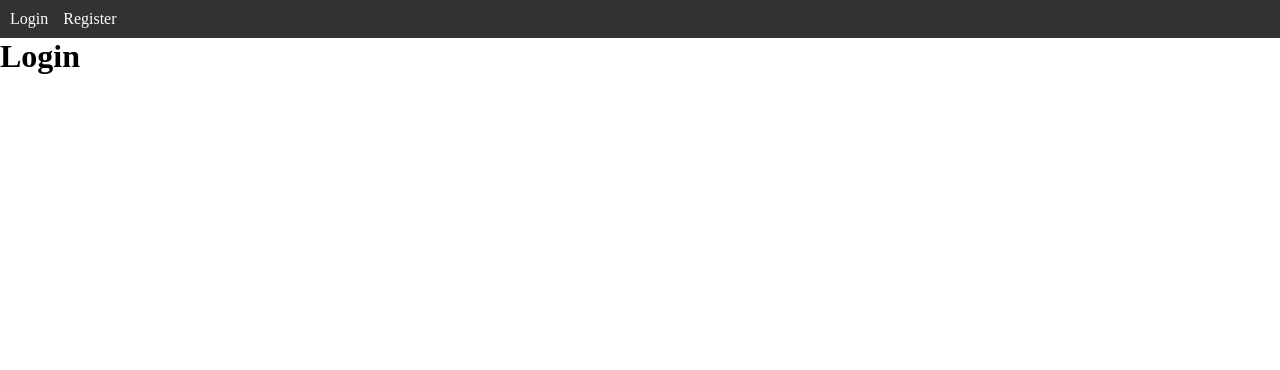
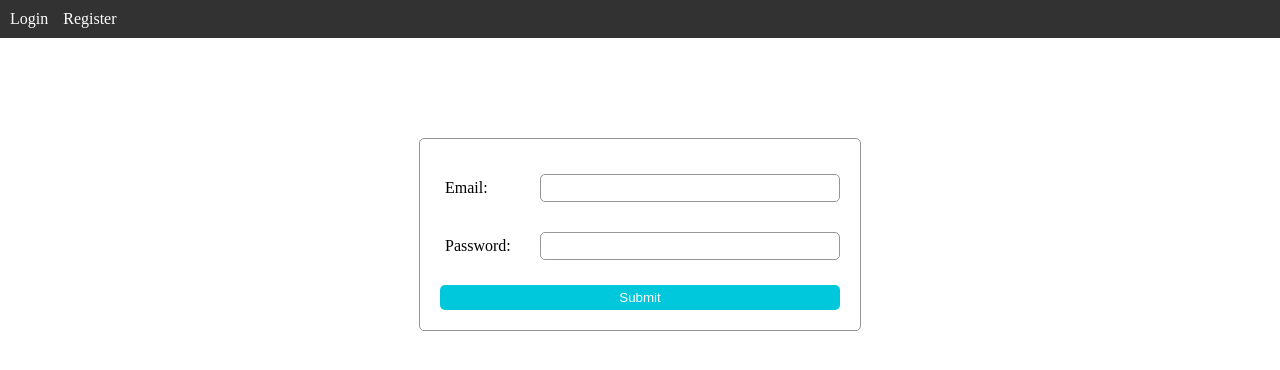
Before and after one commit to danilomacb/login-js-node-react-mongo, a React (Create React App) app in the folder frontend/: page / in a window 1280 px wide. Shown: the top 370 px of the page. Built offline with nearby package versions, Linux system fonts and the light colour scheme.

Commit message:
preparing login component

```diff
--- a/frontend/src/components/Login.js
+++ b/frontend/src/components/Login.js
@@ -1,7 +1,19 @@
 import React from "react";
 
+import Form from "../containers/Form";
+
 function Login() {
-  return <h1>Login</h1>;
+  const url = "http://localhost:3001/";
+
+  const formElement = React.createRef();
+
+  const submit = (event) => {
+    event.preventDefault();
+
+    console.log(event);
+  };
+
+  return <Form ref={formElement} submit={submit} />;
 }
 
 export default Login;
--- a/frontend/src/components/Register.js
+++ b/frontend/src/components/Register.js
@@ -2,7 +2,7 @@ import React from "react";
 
 import Form from "../containers/Form";
 
-function Register({ match }) {
+function Register() {
   const url = "http://localhost:3001/";
 
   const formElement = React.createRef();
```
